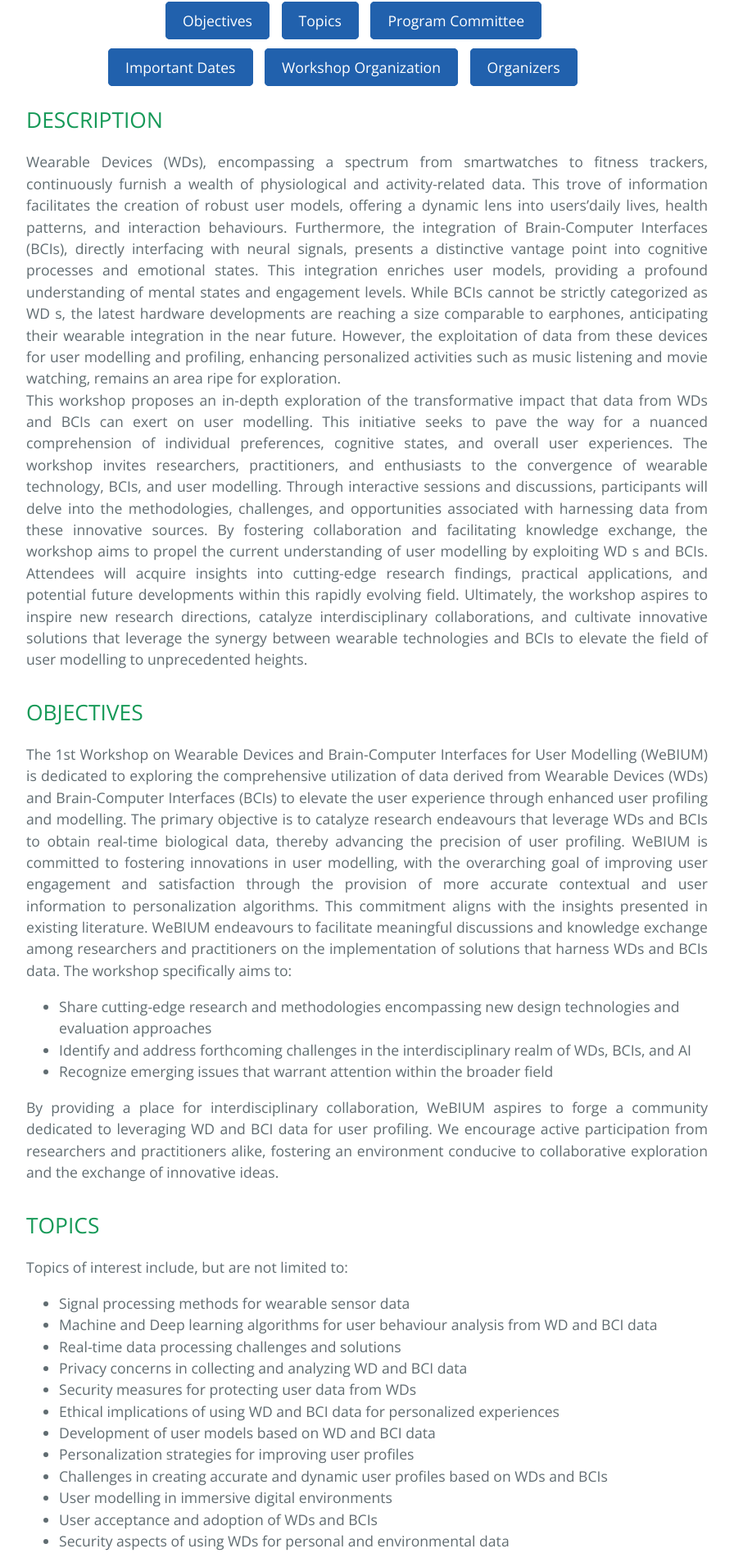
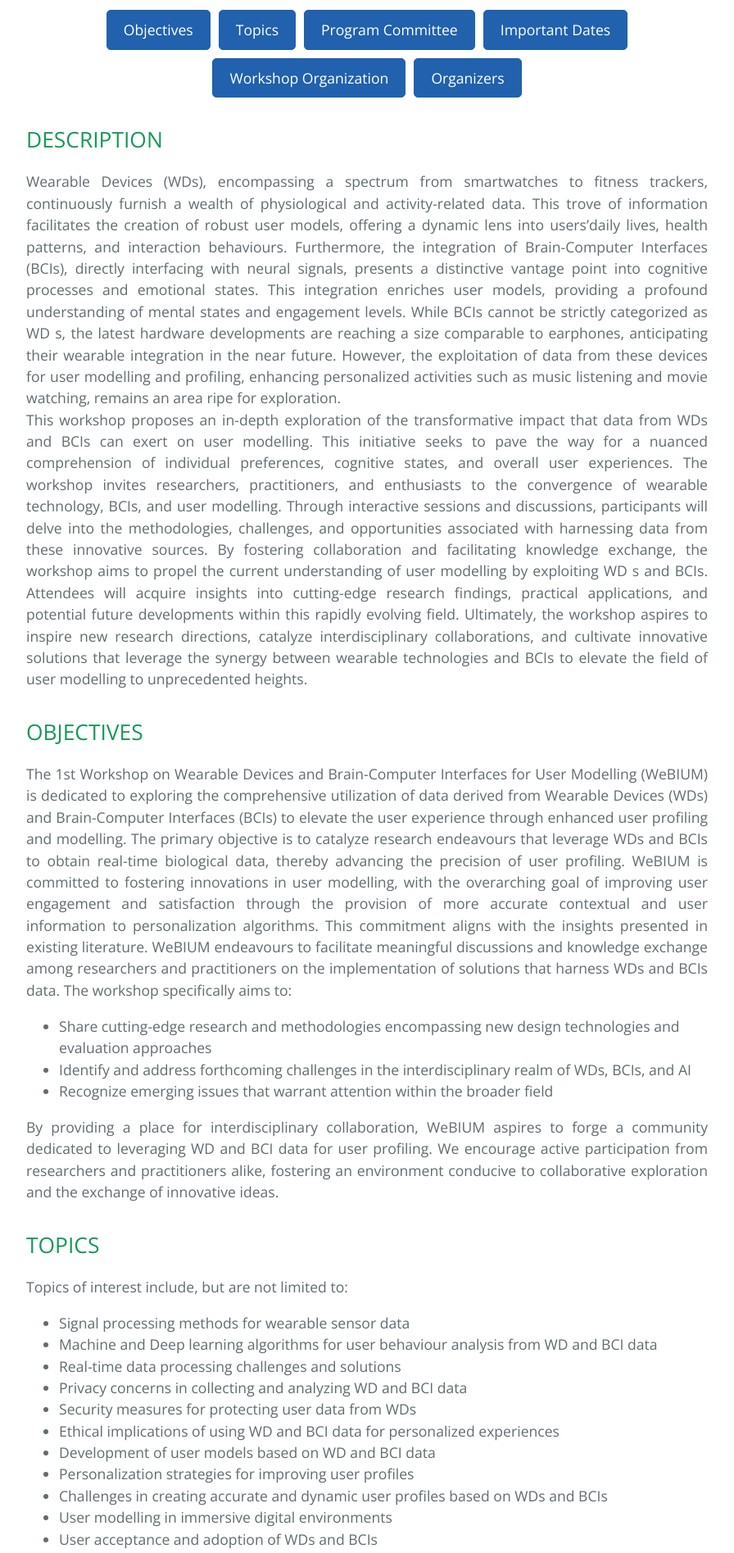
Before and after one commit to sisinflab/webium24, a Jekyll site: the page built from index.md, in a window 1280 px wide. Shown: the part 882-2777 px from the top of the page at 82% size, without its empty margins (192-1088 px from the left). Built offline with Jekyll 4.4.1, drawn with Linux system fonts in a browser that asks for light colours; some of the changed text lies outside the part shown.

Commit message:
Upd_21Feb24
Upd_21Feb24

```diff
--- a/_sass/jekyll-theme-cayman.scss
+++ b/_sass/jekyll-theme-cayman.scss
@@ -9,12 +9,20 @@
   }
 }
 
+.heading-button-container {
+  display:flex;
+  flex-direction: row;
+  gap: 10px;
+  flex-wrap: wrap;
+  width: 100%;
+  justify-content: center;
+}
+
 .button-container {
     display: flex;
 }
 
 .button {
-    margin-right: 10px;
     padding: 10px 20px;
     text-decoration: none;
     color: #fff;
@@ -22,6 +30,8 @@
     border: 1px solid #2161AD;
     border-radius: 5px;
     cursor: pointer;
+    display: inline-block;
+    white-space: nowrap;
 }
 
 .button_clicked {
--- a/index.md
+++ b/index.md
@@ -1,14 +1,16 @@
 ---
 layout: default
 ---
-<div style='margin-left:170px;'>
+<div class="heading-button-container">
 <a href="#OBJ" class="button">Objectives</a>
 <a href="#TOP" class="button">Topics</a>
-<a href="#PC" class="button">Program Committee</a><br></div>
-<div style='margin-top:30px; margin-left:100px;'>
+<a href="#PC" class="button">Program Committee</a>
 <a href="#ID" class="button">Important Dates</a>
 <a href="#WO" class="button">Workshop Organization</a>
-<a href="#OR" class="button">Organizers</a></div>
+<a href="#OR" class="button">Organizers</a>
+</div>
+
+
 
 ## DESCRIPTION
 
```
Also changed, not shown: other parts of index.md (+1 -1 lines), 1 other file.
